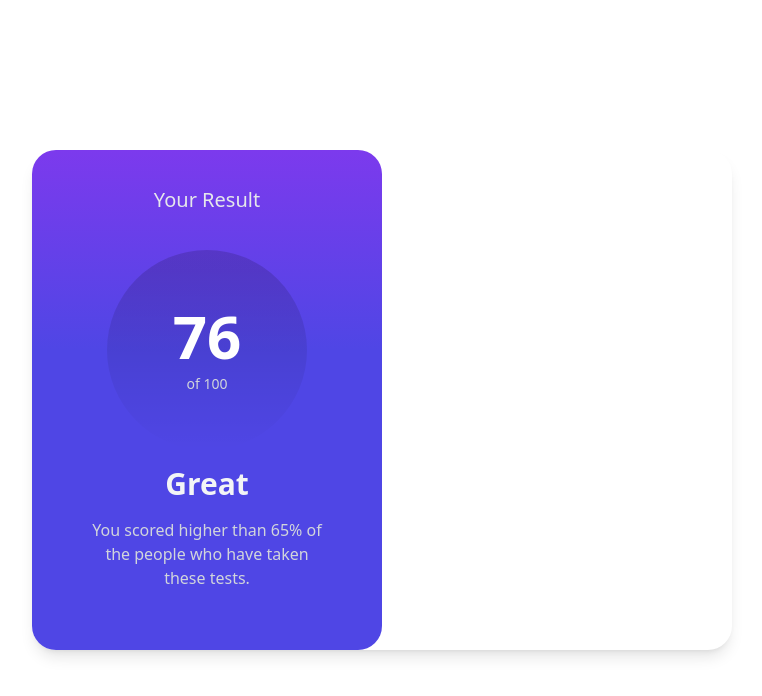
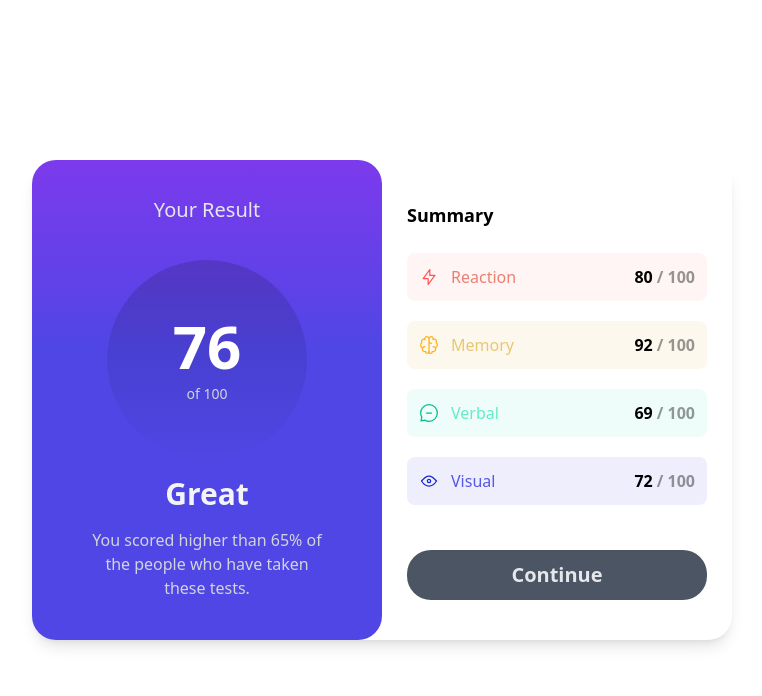
Before and after one commit to Ali-Ghasemi-Tech/results-summary-component, a website: page index.html in a window 1280 px wide. Shown: the whole page, without its empty margins (258-1020 px from the left). Drawn offline with Linux system fonts and the light colour scheme.

Commit message:
style left side

```diff
--- a/index.html
+++ b/index.html
@@ -17,8 +17,8 @@
 </head>
 <body class="flex justify-center items-center h-screen">
 
-  <div class="flex flex-row h-[500px] w-[700px] rounded-3xl bg-white shadow-lg">
-    <div class="flex flex-col items-center w-[50%] bg-gradient-to-t from-indigo-600 from-60% to-violet-600 rounded-3xl">
+  <div class="flex flex-row h-[480px] w-[700px] rounded-3xl bg-white shadow-lg">
+    <div class="flex flex-col items-center w-1/2 bg-gradient-to-t from-indigo-600 from-60% to-violet-600 rounded-3xl">
       <span class="text-xl text-gray-200 m-9">Your Result</span>
 
       <div class="flex flex-col items-center justify-center w-[200px] h-[200px] bg-gradient-to-b from-[rgba(0,0,0,0.15)] from-10% rounded-full">
@@ -31,35 +31,58 @@
       </div>
 
     </div>
-    <div></div>
+    <div class="flex flex-col justify-center items-center w-1/2">
+      <div class=" text-lg font-bold w-[300px]">Summary</div>
+      <div class="flex flex-col gap-5 mt-6">
+        <div class="flex flex-row justify-between p-3 bg-[rgba(233,128,114,0.08)] w-[300px] rounded-lg">
+          <div class="flex flex-row gap-3">
+            <img src="./assets/images/icon-reaction.svg" alt="" class="inline">
+            <span class="text-[rgb(233,128,114)]">Reaction</span>
+          </div>
+          <div class="flex flex-row font-bold gap-1">
+            <span>80 </span>
+            <span class="opacity-40">/ 100</span>
+          </div>
+        </div>
+
+        <div class="flex flex-row justify-between p-3 bg-[rgba(233,197,114,0.12)] w-[300px] rounded-lg">
+          <div class="flex flex-row gap-3">
+            <img src="./assets/images/icon-memory.svg" alt="" class="inline">
+            <span class="text-[rgb(233,199,114)]">Memory</span>
+          </div>
+          <div class="flex flex-row font-bold gap-1">
+            <span>92 </span>
+            <span class="opacity-40">/ 100</span>
+          </div>
+        </div>
+
+        <div class="flex flex-row justify-between p-3 bg-[rgba(114,233,201,0.12)] w-[300px] rounded-lg">
+          <div class="flex flex-row gap-3">
+            <img src="./assets/images/icon-verbal.svg" alt="" class="inline">
+            <span class="text-[rgb(100,235,199)]">Verbal</span>
+          </div>
+          <div class="flex flex-row font-bold gap-1">
+            <span>69 </span>
+            <span class="opacity-40">/ 100</span>
+          </div>
+        </div>
+
+        <div class="flex flex-row justify-between p-3 bg-[rgba(122,114,233,0.12)] w-[300px] rounded-lg">
+          <div class="flex flex-row gap-3">
+            <img src="./assets/images/icon-visual.svg" alt="" class="inline">
+            <span class="text-[rgb(86,86,231)]">Visual</span>
+          </div>
+          <div class="flex flex-row font-bold gap-1">
+            <span>72 </span>
+            <span class="opacity-40">/ 100</span>
+          </div>
+        </div>
+
+      </div>
+      <div>
+        <button class="w-[300px] h-[50px] bg-gray-600 text-gray-200 rounded-3xl font-bold mt-[45px] hover:bg-gradient-to-t from-indigo-600 to-violet-600  text-xl">Continue</button>
+      </div>
+    </div>
   </div>
-
-  <!--Your Result
-  76
-  of 100
-
-  Great
-  You scored higher than 65% of the people who have taken these tests.
-
-  Summary
-
-  Reaction
-  80 / 100
-
-  Memory
-  92 / 100
-
-  Verbal
-  61 / 100
-
-  Visual
-  72 / 100
-
-  Continue
-
-  <div class="attribution">
-    Challenge by <a href="https://www.frontendmentor.io?ref=challenge" target="_blank">Frontend Mentor</a>.
-    Coded by <a href="#">Your Name Here</a>.
-  </div>-->
 </body>
 </html>
--- a/tailwind.config.js
+++ b/tailwind.config.js
@@ -2,7 +2,16 @@
 module.exports = {
   content: ["./*.html"],
   theme: {
-    extend: {},
-  },
+    extend: {
+        backgroundSize: {
+            'size-200': '200% 200%',
+        },
+        backgroundPosition: {
+            'pos-0': '0% 0%',
+            'pos-100': '100% 100%',
+        },
+    },
+},
+
   plugins: [],
 }
```
Also changed, not shown: dist/output.css.
